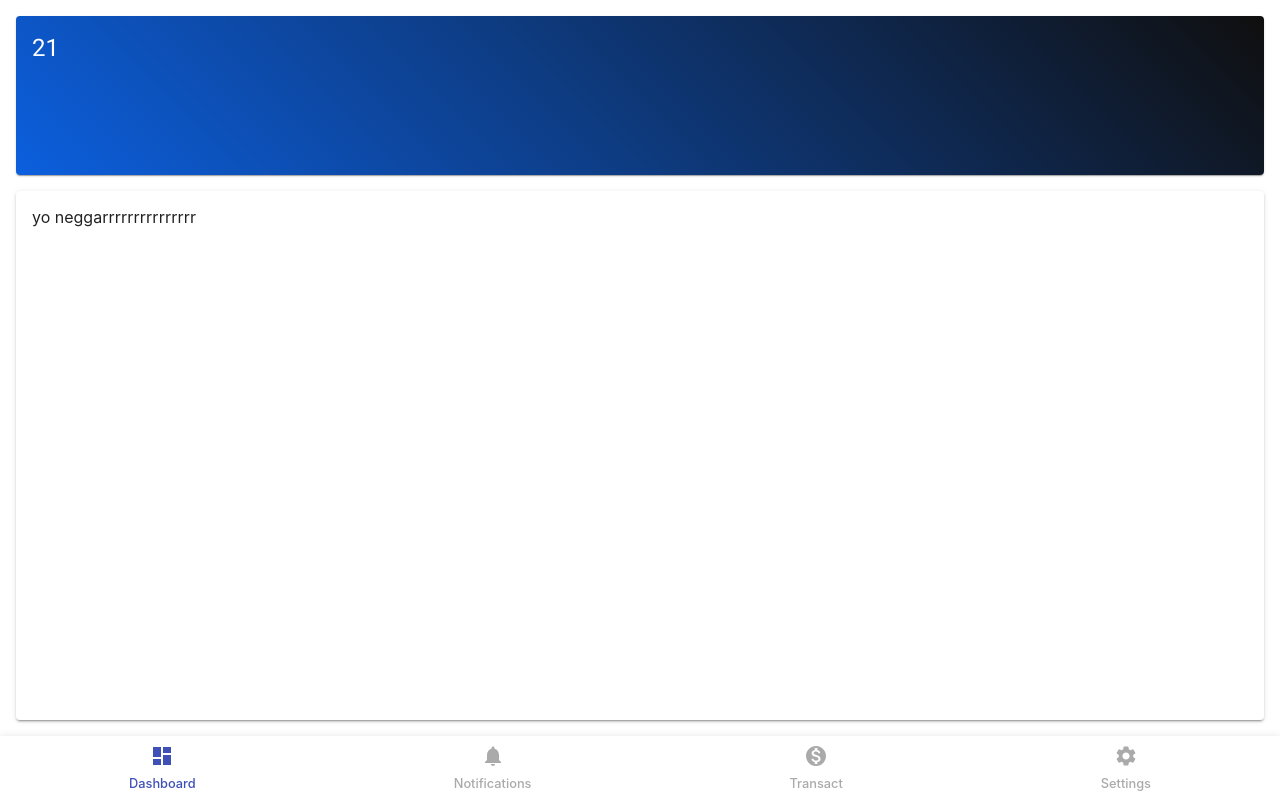
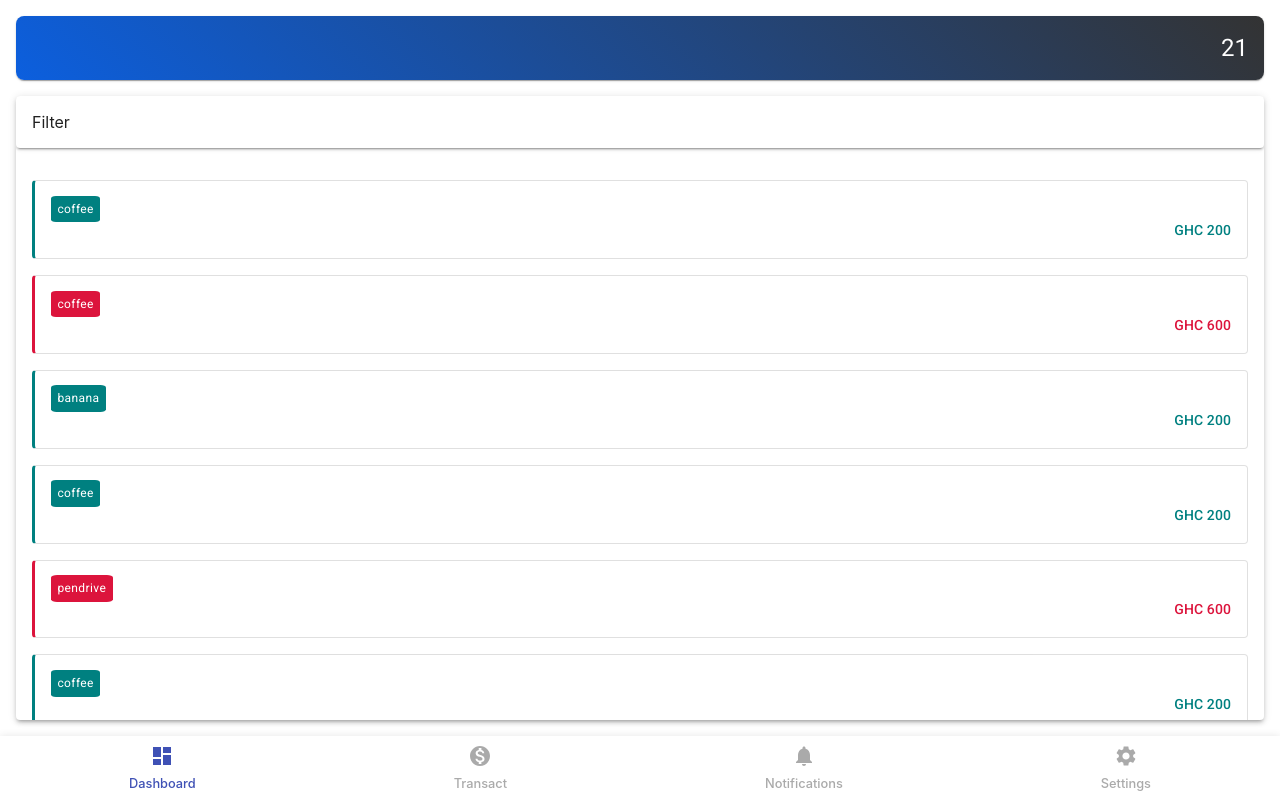
Before and after one commit to faddalibrahim/money-bag, a React (Create React App) app: page /dashboard in a window 1280 px wide. Built offline with nearby package versions, Linux system fonts and the light colour scheme.

Commit message:
dashboard in progress

```diff
--- a/src/pages/dashboard/Dashboard.js
+++ b/src/pages/dashboard/Dashboard.js
@@ -2,7 +2,97 @@ import { Component } from "react";
 import { Paper, Typography } from "@material-ui/core";
 
 class Dashboard extends Component {
-  state = {};
+  state = {
+    transactions: [
+      {
+        transactionType: "income",
+        amount: "200",
+        source: "coffee",
+        description: "I bought this on my way to school",
+        date: "21/02/2021",
+      },
+      {
+        transactionType: "expense",
+        amount: "600",
+        source: "coffee",
+        description: "I bought this on my way to school",
+        date: "21/02/2021",
+      },
+      {
+        transactionType: "income",
+        amount: "200",
+        source: "banana",
+        description: "I bought this on my way to school",
+        date: "21/02/2021",
+      },
+      {
+        transactionType: "income",
+        amount: "200",
+        source: "coffee",
+        description: "I bought this on my way to school",
+        date: "21/02/2021",
+      },
+      {
+        transactionType: "expense",
+        amount: "600",
+        source: "pendrive",
+        description: "I bought this on my way to school",
+        date: "21/02/2021",
+      },
+      {
+        transactionType: "income",
+        amount: "200",
+        source: "coffee",
+        description: "I bought this on my way to school",
+        date: "21/02/2021",
+      },
+    ],
+  };
+
+  spitTransactions = this.state.transactions.map((transaction) => {
+    return (
+      <Paper
+        elevation="0"
+        variant="outlined"
+        style={{
+          padding: "1rem",
+          marginBottom: "1rem",
+          borderLeft: `${
+            transaction.transactionType === "expense"
+              ? "0.2rem solid crimson"
+              : "0.2rem solid teal"
+          }`,
+        }}
+      >
+        <Typography
+          variant="caption"
+          style={{
+            background: `${
+              transaction.transactionType === "expense" ? "crimson" : "teal"
+            }`,
+            padding: "0.4rem",
+            color: "white",
+            borderRadius: "10%",
+          }}
+        >
+          {transaction.source}
+        </Typography>
+        {/* <Typography variant="caption">{transaction.description}</Typography> */}
+        <Typography
+          variant="subtitle2"
+          align="right"
+          // color="primary"
+          style={{
+            color: `${
+              transaction.transactionType === "expense" ? "crimson" : "teal"
+            }`,
+          }}
+        >
+          GHC {transaction.amount}
+        </Typography>
+      </Paper>
+    );
+  });
 
   render() {
     return (
@@ -23,20 +113,53 @@ class Dashboard extends Component {
           style={{
             padding: "1rem",
             width: "100%",
-            flexGrow: "1",
+            // flexGrow: "1",
             marginBottom: "1rem",
-            background: "linear-gradient(45deg, #0c5fde, #060505f5)",
+            background: "linear-gradient(45deg, #0c5fde, #333)",
+            // background: "radial-gradient(circle,#0c5fde, #333)",
             color: "white",
+            borderRadius: "0.5rem",
           }}
         >
-          <Typography variant="h5">21</Typography>
+          <Typography variant="h5" align="right">
+            21
+          </Typography>
         </Paper>
 
         <Paper
-          elevation="2"
-          style={{ padding: "1rem", width: "100%", flexGrow: "5" }}
+          elevation="3"
+          style={{
+            // padding: "1rem",
+            width: "100%",
+            // flexGrow: "5",
+            height: "60vh",
+            flexGrow: "1",
+            overflowY: "auto",
+
+            display: "flex",
+            flexFlow: "column",
+            alignItems: "space-between",
+          }}
         >
-          yo neggarrrrrrrrrrrrrrr
+          <div className="filter">
+            <Paper
+              elevation="2"
+              style={{
+                padding: "1rem",
+                width: "100%",
+                marginBottom: "1rem",
+              }}
+            >
+              Filter
+            </Paper>
+          </div>
+
+          <div
+            className="transactions"
+            style={{ padding: "1rem", flexGrow: "1", overflowY: "scroll" }}
+          >
+            {this.spitTransactions}
+          </div>
         </Paper>
       </div>
     );
--- a/src/reusables/Routes.js
+++ b/src/reusables/Routes.js
@@ -9,12 +9,12 @@ const ROUTES = [
     icon: <DashboardIcon />,
   },
   {
+    route: "transact",
+    icon: <MonetizationOnIcon />,
+  },
+  {
     route: "notifications",
     icon: <NotificationsIcon />,
-  },
-  {
-    route: "transact",
-    icon: <MonetizationOnIcon />,
   },
   {
     route: "settings",
```
Also changed, not shown: 1 other file (tests, documents, lock files or other folders).
